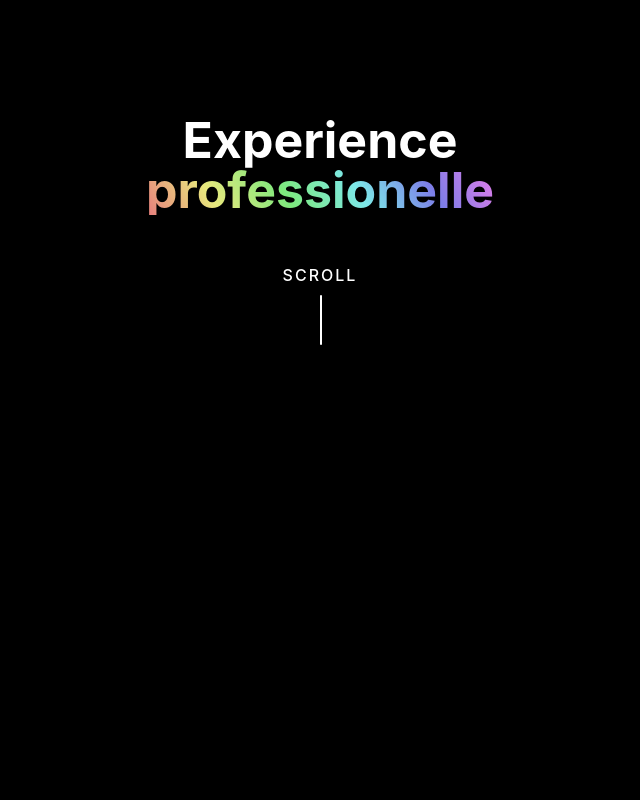
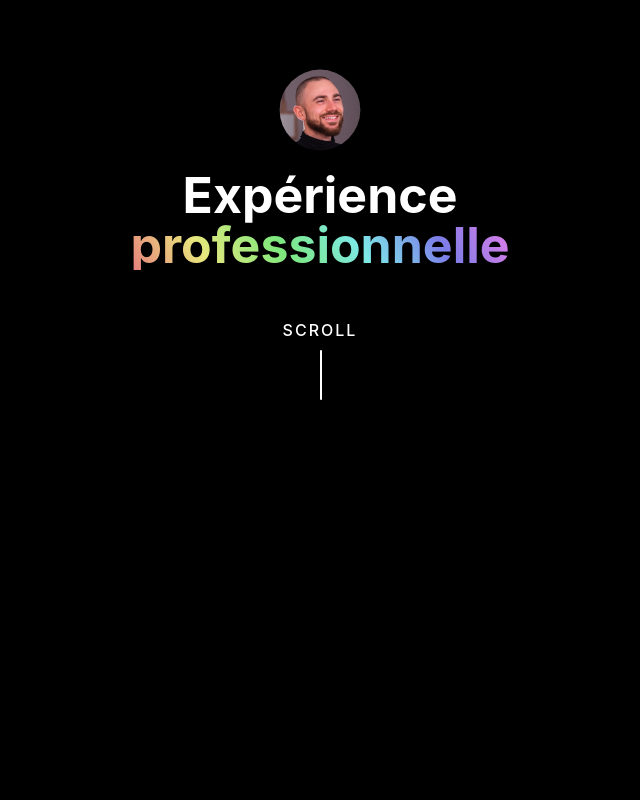
Before and after one commit to paulantoine2/rainbow-cv, a website built with Vite: page index.html in a window 1280 px wide. Shown: the top 800 px of the page, without its empty margins (320-960 px from the left). Built offline with nearby package versions, Linux system fonts and the light colour scheme.

Commit message:
Add profile pic + typo

```diff
--- a/index.html
+++ b/index.html
@@ -4,14 +4,15 @@
     <meta charset="UTF-8" />
     <link rel="icon" type="image/svg+xml" href="favicon.svg" />
     <meta name="viewport" content="width=device-width, initial-scale=1.0" />
-    <title>Vite App</title>
+    <title>Rainbow CV</title>
     <link rel="stylesheet" href="base.css" />
     <link rel="stylesheet" href="style.css" />
   </head>
   <body>
     <div id="title">
-      <h1>Experience</h1>
-      <h1 class="colored">professionelle</h1>
+      <img src="./profile.jpeg" alt="Profile picture" class="profile" />
+      <h1>Expérience</h1>
+      <h1 class="colored">professionnelle</h1>
       <div class="scroll">scroll</div>
     </div>
     <div id="content">
--- a/style.css
+++ b/style.css
@@ -1,6 +1,12 @@
 body {
   background: black;
   color: white;
+}
+
+.profile {
+  clip-path: circle(40%);
+  height: 100px;
+  margin-bottom: 10px;
 }
 
 .colored {
```
Also changed, not shown: profile.jpeg (added).
